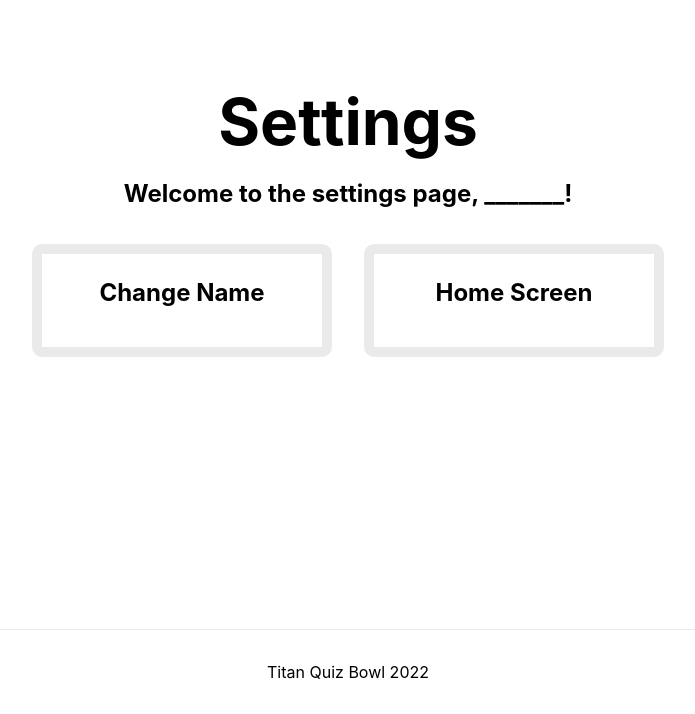
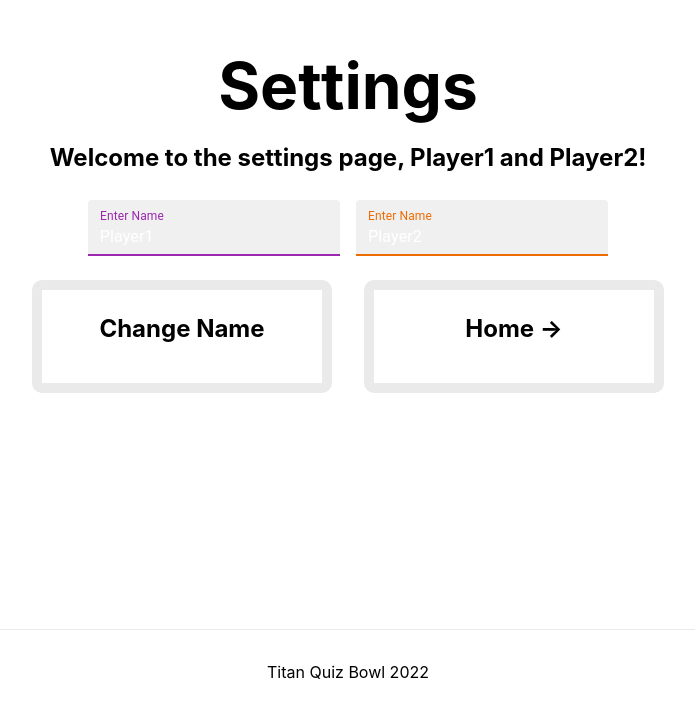
Before and after one commit to pbagabaldo/titan-quiz-bowl, a Next.js app: page /posts/setting in a window 1280 px wide. Shown: the part 171-885 px from the top of the page, without its empty margins (292-987 px from the left). Built offline with nearby package versions, Linux system fonts and the light colour scheme.

Commit message:
update on settings page (#18)
* fixed an error in index.js and updated settings.js

* settings page update

* settings update

Co-authored-by: anthnypaul <77768741+anthnypaul@users.noreply.github.com>

```diff
--- a/package.json
+++ b/package.json
@@ -9,6 +9,9 @@
     "lint": "next lint"
   },
   "dependencies": {
+    "@emotion/react": "^11.10.5",
+    "@emotion/styled": "^11.10.5",
+    "@mui/material": "^5.10.16",
     "confetti-js": "^0.0.18",
     "next": "12.3.1",
     "react": "18.2.0",
--- a/pages/posts/geography.js
+++ b/pages/posts/geography.js
@@ -32,7 +32,7 @@ export default function Geography() {
         ],
       },
       {
-        text: "Which is the biggest continent?",
+        text: "What is the largest continent in the world?",
         options: [
           { Answer: 0, text: "Africa", isCorrect: false },
           { Answer: 1, text: "Europe", isCorrect: false },
--- a/pages/posts/setting.js
+++ b/pages/posts/setting.js
@@ -1,15 +1,19 @@
 import Head from 'next/head'
 import Image from 'next/image'
 import Router from 'next/router'
+import Link from 'next/link'
 import styles from '../../styles/Home.module.css'
-import { useState } from 'react'
+import { useState, useEffect } from 'react'
+import Box from '@mui/material/Box';
+import TextField from '@mui/material/TextField';
 
 export default function Settings() {
 
-  const [name,setName] = useState('_______')
+  const [name1,setName1] = useState("Player1")
+  const [name2,setName2] = useState("Player2")
 
-  const handleClick = () => {
-    setName("Tuffy")
+  const handleSubmit = (e) => {
+    e.preventDefault();
   }
 
   return (
@@ -23,25 +27,53 @@ export default function Settings() {
         <h1 className={styles.title}>
             Settings
         </h1>
-        <h2> Welcome to the settings page, {name}!</h2>
+        <h2> Welcome to the settings page, {name1} and {name2}!</h2>
+
+      <Box
+      component="form"
+      sx={{
+        '& > :not(style)': { m: 1, width: '25ch' },
+        input: {color: 'white'}
+      }}
+      noValidate
+      autoComplete="off"
+      >
+        <TextField
+        label="Enter Name"
+        variant="filled"
+        color="secondary"
+        focused
+
+        value={name1}
+        onChange={(e) => setName1(e.target.value)}
+
+        />
+        <TextField
+        label="Enter Name"
+        variant="filled"
+        color="warning"
+        focused
+
+        value={name2}
+        onChange={(e) => setName2(e.target.value)}
+
+        />
+      </Box>
 
         <div className={styles.grid}>
           {/* Change name */}
           <a className={styles.card}>
-          <div onClick={handleClick}>
+          <div onClick={handleSubmit}>
             <h2>Change Name</h2>
           </div>
           </a>
 
           {/* Back to home screen*/}
-           <a className={styles.card}>
-            <div onClick={() => Router.back()}>
-              <h2>Home Screen</h2>
-            </div>
-           </a>
+          <Link href="/" >
+          <a className={styles.card}> <h2>Home &rarr;</h2> </a>
+          </Link>
 
         </div>
-
 
 
       </main>
```
Also changed, not shown: pages/posts/music.js (+5 -3 lines), 1 other file (tests, documents, lock files or other folders).
